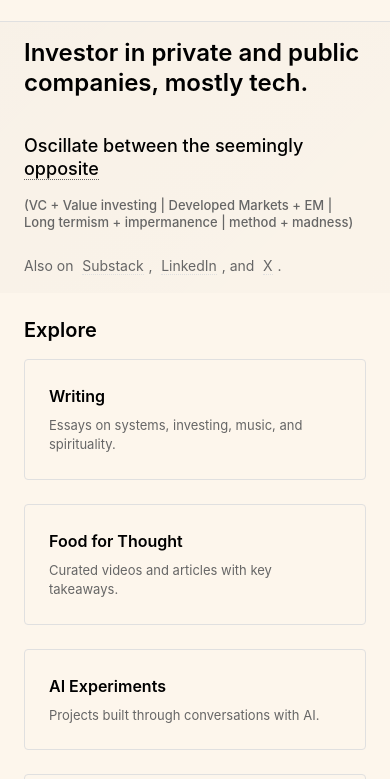
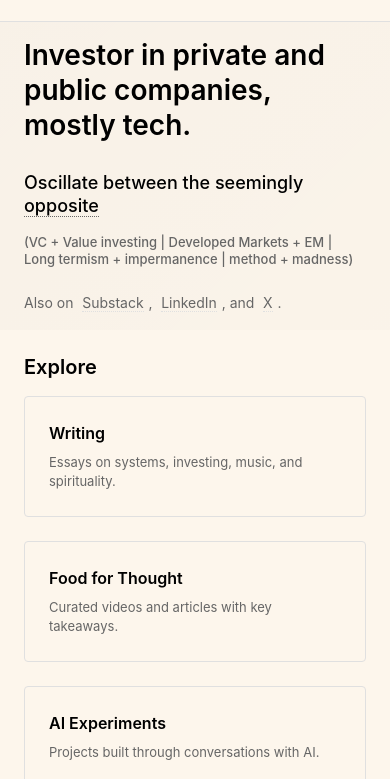
Before and after one commit to tgrkarthik/tgrkarthik.github.io, a plain HTML site: page index.html in a window 390 px wide. Shown: the part 65-844 px from the top of the page. Drawn offline with Linux system fonts and the light colour scheme.

```diff
--- a/index.html
+++ b/index.html
@@ -108,9 +108,9 @@
 
             /* Tighter hero with clear text hierarchy */
             .hero-text h1 {
-                font-size: 24px;
+                font-size: 28px;
                 line-height: 1.25;
-                margin-bottom: 2.25rem;
+                margin-bottom: 1.75rem;
             }
             .hero-text h3 {
                 font-size: 18px;
```
